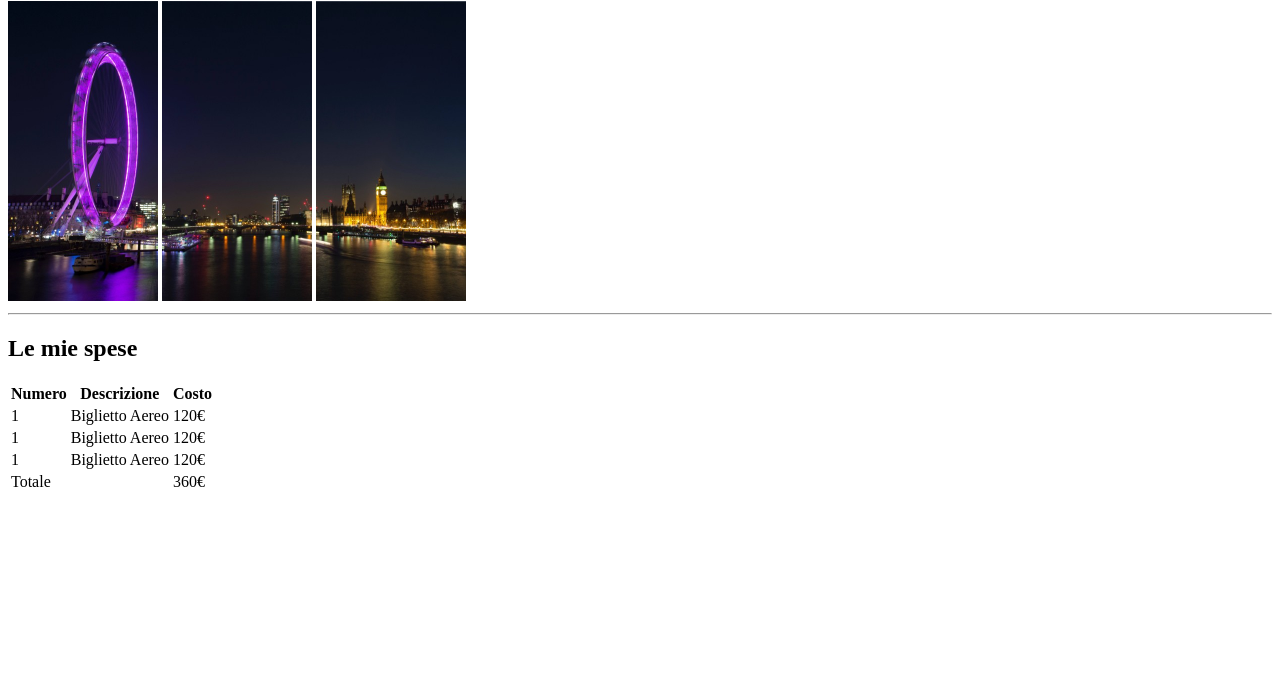
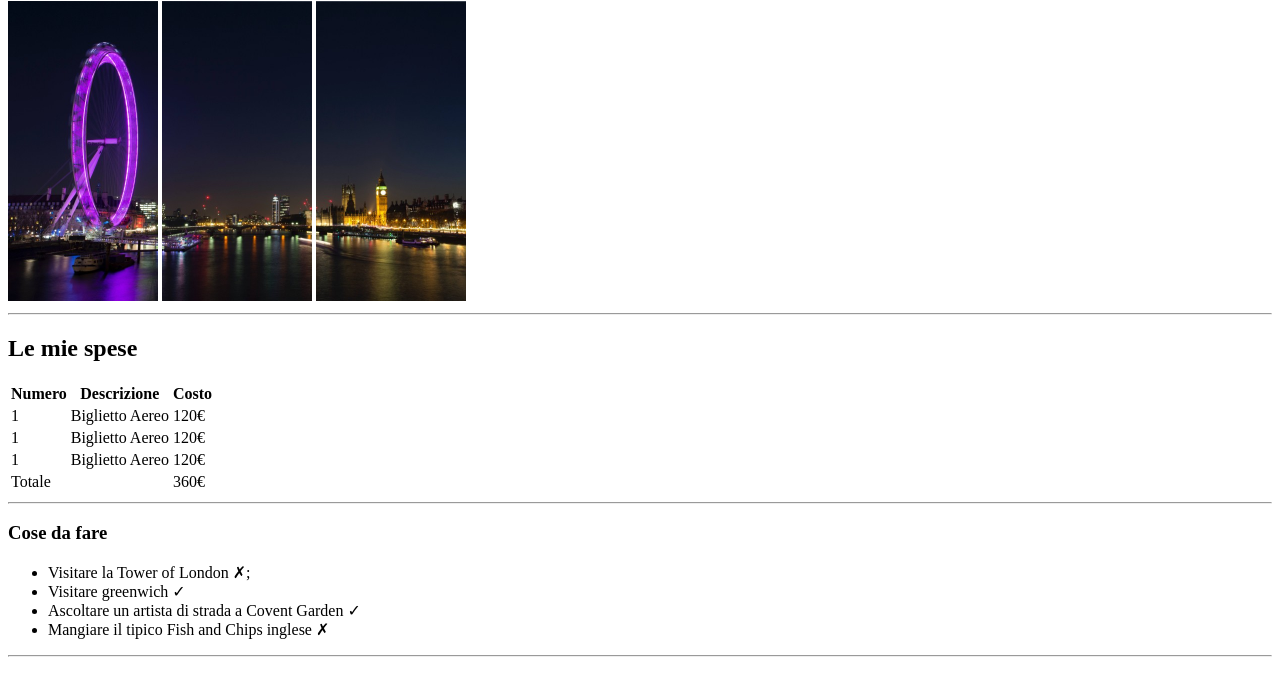
Before and after one commit to enricorenna01/html-london-trip, a plain HTML site: page index.html in a window 1280 px wide. Shown: the part 79-774 px from the top of the page. Drawn offline with Linux system fonts and the light colour scheme.

Commit message:
feat: added section to do

```diff
--- a/index.html
+++ b/index.html
@@ -54,6 +54,18 @@
                 </tr>
             </tfoot>
         </table>
+        <hr>
+        <!--Sezione cose da fare-->
+        <h3>Cose da fare</h3>
+        <div>
+            <ul>
+                <li>Visitare la Tower of London &cross;;</li>
+                <li>Visitare greenwich &check;</li>
+                <li>Ascoltare un artista di strada a Covent Garden &check;</li>
+                <li>Mangiare il tipico Fish and Chips inglese &cross;</li>
+            </ul>
+        </div>
+        <hr>
     </main>
 
 </body>
```
